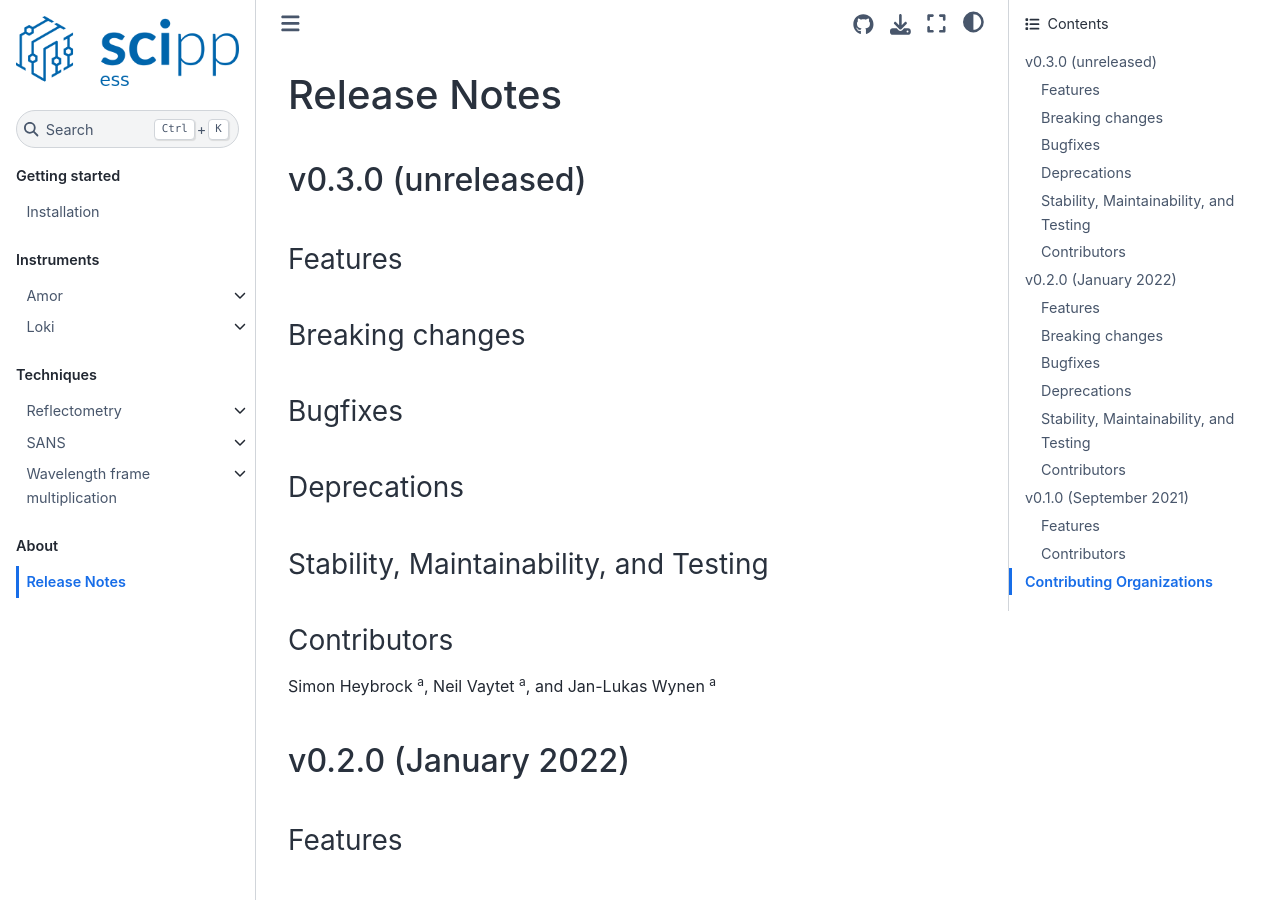
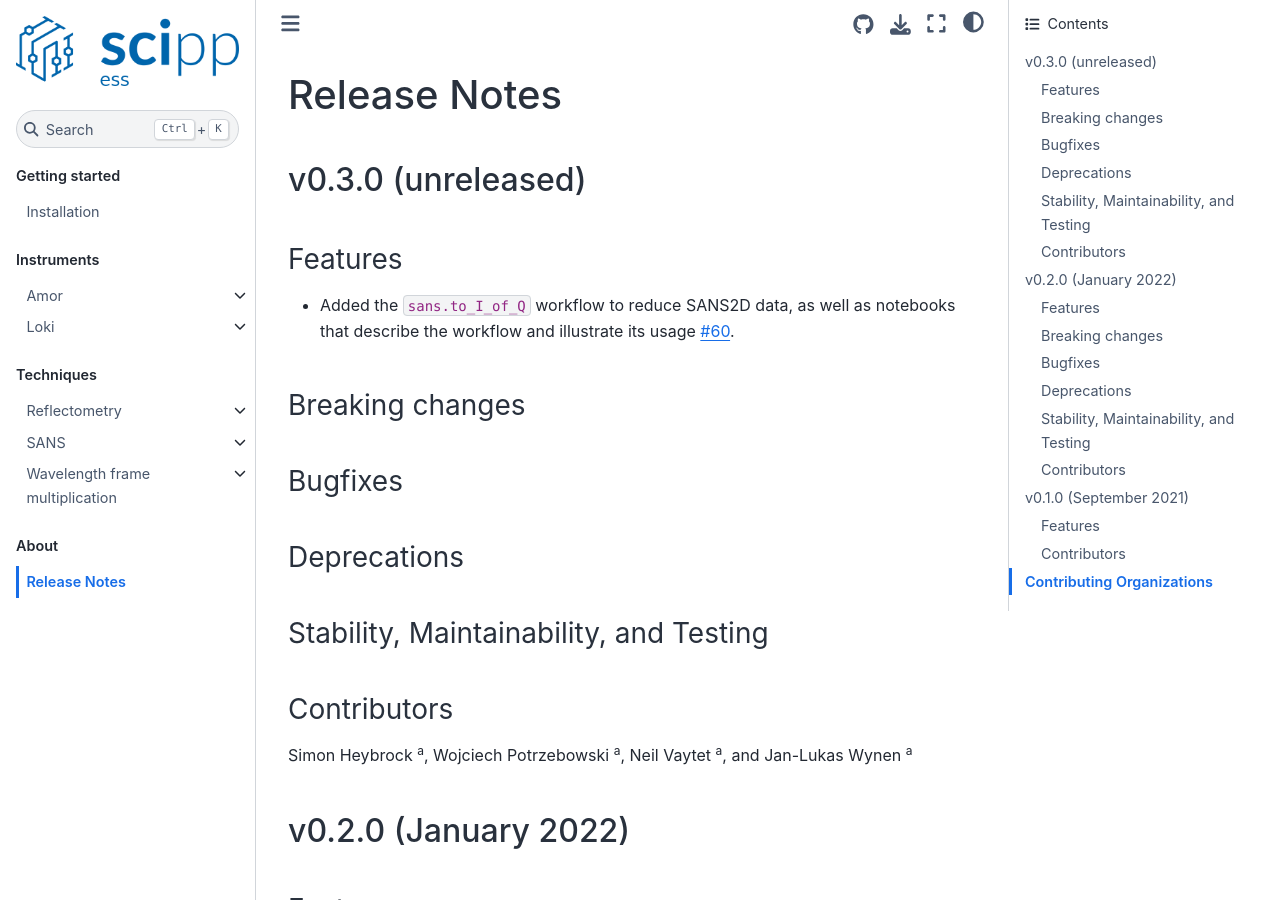
Before and after one commit to gudlot/ess, a Sphinx documentation site: the page built from docs/about/release-notes.rst, in a window 1280 px wide and 900 px high. Built offline with Sphinx 7.4.7 and the Sphinx Book theme 1.1.4, drawn with Linux system fonts in a browser that asks for light colours.

Commit message:
update release notes

```diff
--- a/docs/about/release-notes.rst
+++ b/docs/about/release-notes.rst
@@ -8,6 +8,8 @@ v0.3.0 (unreleased)
 
 Features
 ~~~~~~~~
+
+* Added the ``sans.to_I_of_Q`` workflow to reduce SANS2D data, as well as notebooks that describe the workflow and illustrate its usage `#60 <https://github.com/scipp/ess/pull/60>`_.
 
 Breaking changes
 ~~~~~~~~~~~~~~~~
@@ -25,6 +27,7 @@ Contributors
 ~~~~~~~~~~~~
 
 Simon Heybrock :sup:`a`\ ,
+Wojciech Potrzebowski :sup:`a`\ ,
 Neil Vaytet :sup:`a`\ ,
 and Jan-Lukas Wynen :sup:`a`
 
```
